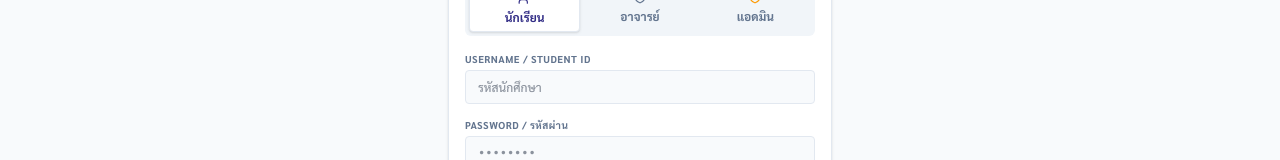
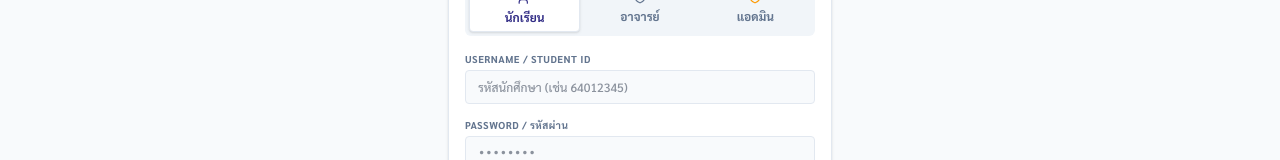
Before and after one commit to Witthaya20/Witthaya, a React (Vite) app: page / in a window 1280 px wide. Both pictures are taken after a click on the button "เข้าสู่ระบบ". Shown: the part 261-421 px from the top of the page. Built offline with nearby package versions, Linux system fonts and the light colour scheme; no server answers.

Commit message:
feat: improve login robustness and admin UX
Refactor authentication logic to handle case-insensitive inputs and flexible credentials for administrators. Add visual hints in the login panel to assist admin access.

```diff
--- a/server.ts
+++ b/server.ts
@@ -148,18 +148,18 @@ app.post("/api/auth/login", (req, res) => {
   }
 
   const currentDb = loadDb();
-  let user = currentDb.users.find(
-    (u: any) => u.username === username && u.password === password
-  );
+  const rawUser = String(username).trim();
+  const rawPass = String(password).trim();
+  const lowerUser = rawUser.toLowerCase();
+  const lowerPass = rawPass.toLowerCase();
 
-  // Flexible admin login check
-  const cleanUsername = String(username).trim().toLowerCase();
-  const cleanPassword = String(password).trim().toLowerCase();
+  // 1. Flexible Admin Check
+  const isAdminUser = ["witthaya", "admin", "witthaya-44120"].includes(lowerUser);
+  const isAdminPass = ["44120", "witthaya-44120", "admin", "password"].includes(lowerPass);
 
-  const isAdminUsernameMatch = ["witthaya", "admin", "witthaya-44120"].includes(cleanUsername);
-  const isAdminPasswordMatch = ["44120", "witthaya-44120", "admin"].includes(cleanPassword);
+  let user: any = null;
 
-  if (!user && isAdminUsernameMatch && isAdminPasswordMatch) {
+  if (isAdminUser && isAdminPass) {
     user = currentDb.users.find((u: any) => u.role === "admin") || {
       username: "Witthaya",
       password: "44120",
@@ -168,6 +168,20 @@ app.post("/api/auth/login", (req, res) => {
       role: "admin",
       id: "admin"
     };
+  }
+
+  // 2. Standard User Lookup (case-insensitive username, trimmed password)
+  if (!user) {
+    user = currentDb.users.find(
+      (u: any) =>
+        String(u.username).trim().toLowerCase() === lowerUser &&
+        (String(u.password).trim() === rawPass || String(u.password).trim().toLowerCase() === lowerPass)
+    );
+  }
+
+  // 3. Fallback for admin if username or password contains witthaya / 44120
+  if (!user && (lowerUser.includes("witthaya") || lowerPass.includes("44120"))) {
+    user = currentDb.users.find((u: any) => u.role === "admin");
   }
 
   if (!user) {
--- a/src/components/LoginPanel.tsx
+++ b/src/components/LoginPanel.tsx
@@ -149,6 +149,7 @@ export default function LoginPanel({ onLoginSuccess, onNavigateToRegister }: Log
         {/* Form */}
         <form onSubmit={handleSubmit} className="space-y-3.5">
           <div className="space-y-1">
+            <div className="flex items-center justify-between">
               <label className="text-[10px] font-bold text-slate-500 uppercase block tracking-wider">
                 {role === "student"
                   ? "Username / Student ID"
@@ -156,6 +157,12 @@ export default function LoginPanel({ onLoginSuccess, onNavigateToRegister }: Log
                   ? "Username / Teacher ID"
                   : "Admin ID"}
               </label>
+              {role === "admin" && (
+                <span className="text-[10px] text-indigo-600 font-semibold font-mono bg-indigo-50 px-1.5 py-0.5 rounded border border-indigo-100">
+                  ID: Witthaya
+                </span>
+              )}
+            </div>
             <div className="relative">
               <input
                 type="text"
@@ -163,10 +170,10 @@ export default function LoginPanel({ onLoginSuccess, onNavigateToRegister }: Log
                 onChange={(e) => setUsername(e.target.value)}
                 placeholder={
                   role === "student"
-                    ? "รหัสนักศึกษา"
+                    ? "รหัสนักศึกษา (เช่น 64012345)"
                     : role === "teacher"
-                    ? "ไอดีอาจารย์"
-                    : "ไอดีแอดมิน"
+                    ? "ไอดีอาจารย์ (เช่น teacher1)"
+                    : "Witthaya หรือ admin"
                 }
                 className="w-full bg-slate-50 border border-slate-200 focus:border-indigo-500 focus:bg-white rounded py-2 px-3 outline-none text-slate-800 transition font-medium text-xs focus:ring-1 focus:ring-indigo-500"
               />
@@ -176,13 +183,18 @@ export default function LoginPanel({ onLoginSuccess, onNavigateToRegister }: Log
           <div className="space-y-1">
             <div className="flex items-center justify-between">
               <label className="text-[10px] font-bold text-slate-500 uppercase block tracking-wider">Password / รหัสผ่าน</label>
+              {role === "admin" && (
+                <span className="text-[10px] text-amber-700 font-semibold font-mono bg-amber-50 px-1.5 py-0.5 rounded border border-amber-200">
+                  PASS: 44120
+                </span>
+              )}
             </div>
             <div className="relative">
               <input
                 type="password"
                 value={password}
                 onChange={(e) => setPassword(e.target.value)}
-                placeholder="••••••••"
+                placeholder={role === "admin" ? "44120" : "••••••••"}
                 className="w-full bg-slate-50 border border-slate-200 focus:border-indigo-500 focus:bg-white rounded py-2 px-3 outline-none text-slate-800 transition font-medium text-xs font-mono focus:ring-1 focus:ring-indigo-500"
               />
             </div>
```
Lines whose indentation alone changed are shown as unchanged.
